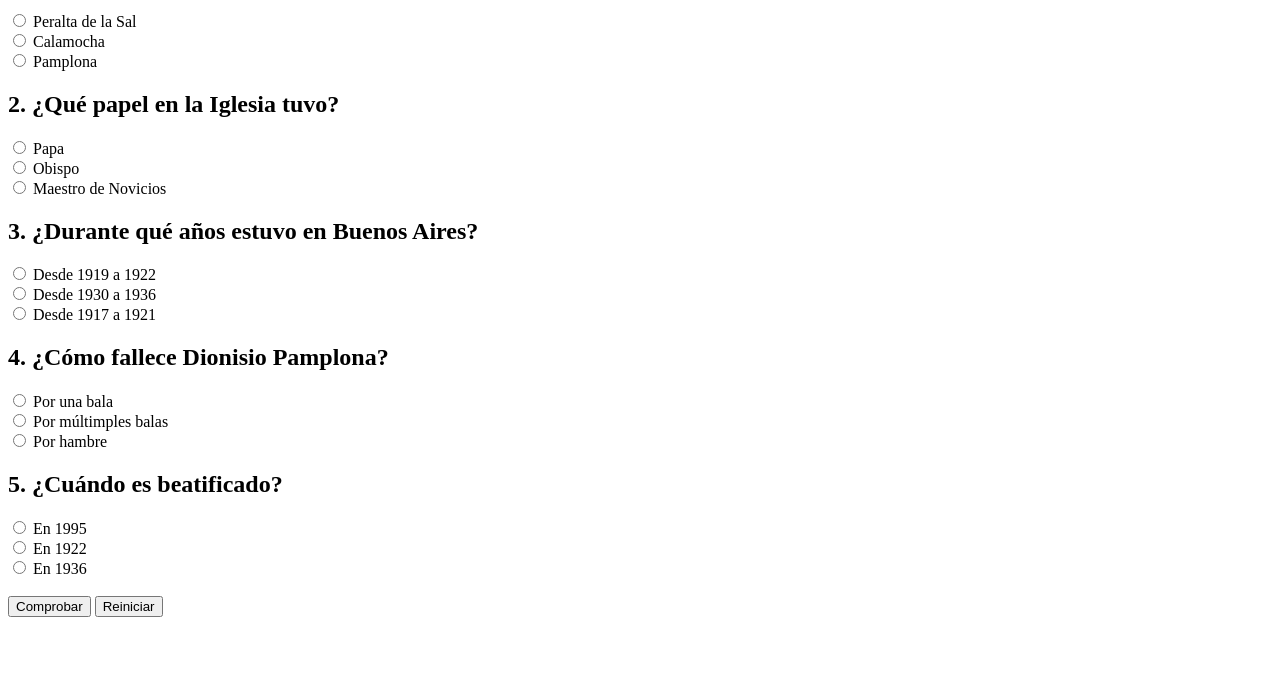
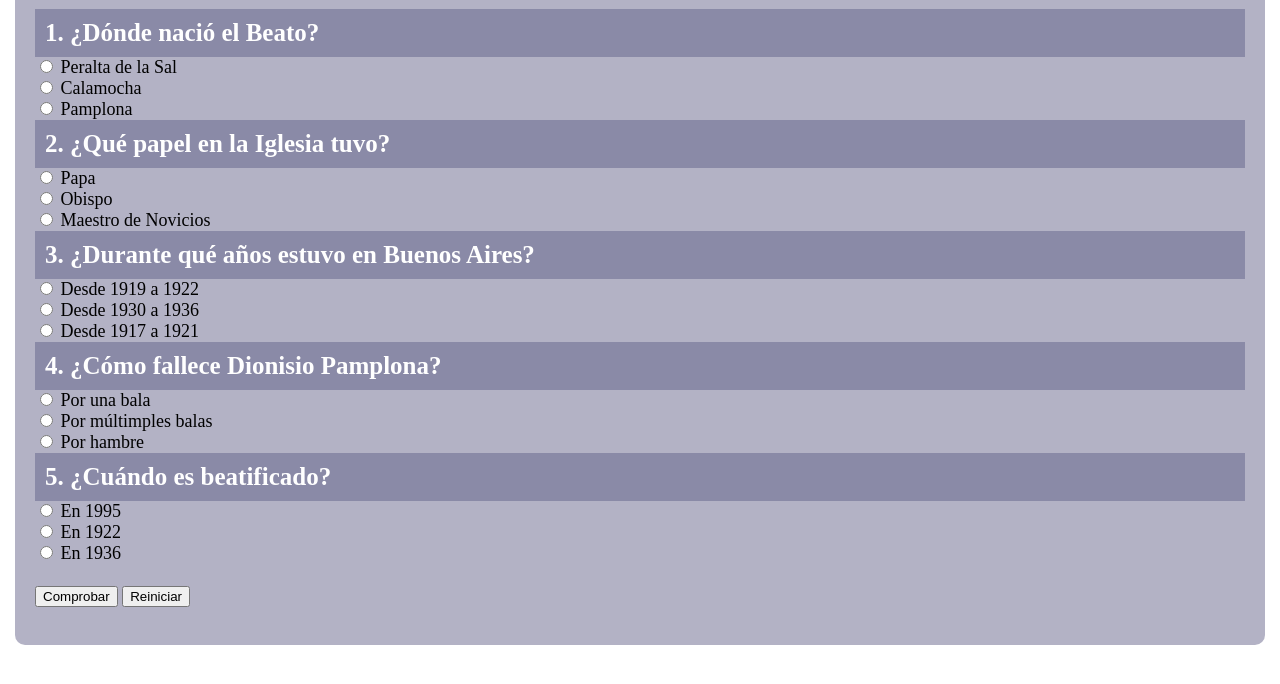
Before and after one commit to SofiaRodriguezyLuzGonzalez/Proyecto-Web-Rostros-de-la-Santidad-Escolapia, a plain HTML site: page encuestaConJavascript.html in a window 1280 px wide. Shown: the part 116-800 px from the top of the page. Drawn offline with Linux system fonts and the light colour scheme.

Commit message:
Update encuestaConJavascript.html

```diff
--- a/encuestaConJavascript.html
+++ b/encuestaConJavascript.html
@@ -5,8 +5,10 @@
     <meta http-equiv="X-UA-Compatible" content="IE=edge">
     <meta name="viewport" content="width=device-width, initial-scale=1.0">
     <title>encuesta</title>
+    <link rel="stylesheet" href="style.css">
 </head>
 <body>
+    <div class="card">
     <h1>Testeemos tus nuevos conocimientos</h1>
 <!--pregunta 1-->
     <h2>1. ¿Dónde nació el Beato?</h2>
@@ -37,6 +39,7 @@
 <button id="comprobar" type="button">Comprobar</button>
 <button id="reiniciar" type="button">Reiniciar</button>
 <p id="resultado"></p>
+    </div>
 <script>
 document.getElementById("comprobar").addEventListener("click", function() {
 let puntaje = 0;
```
